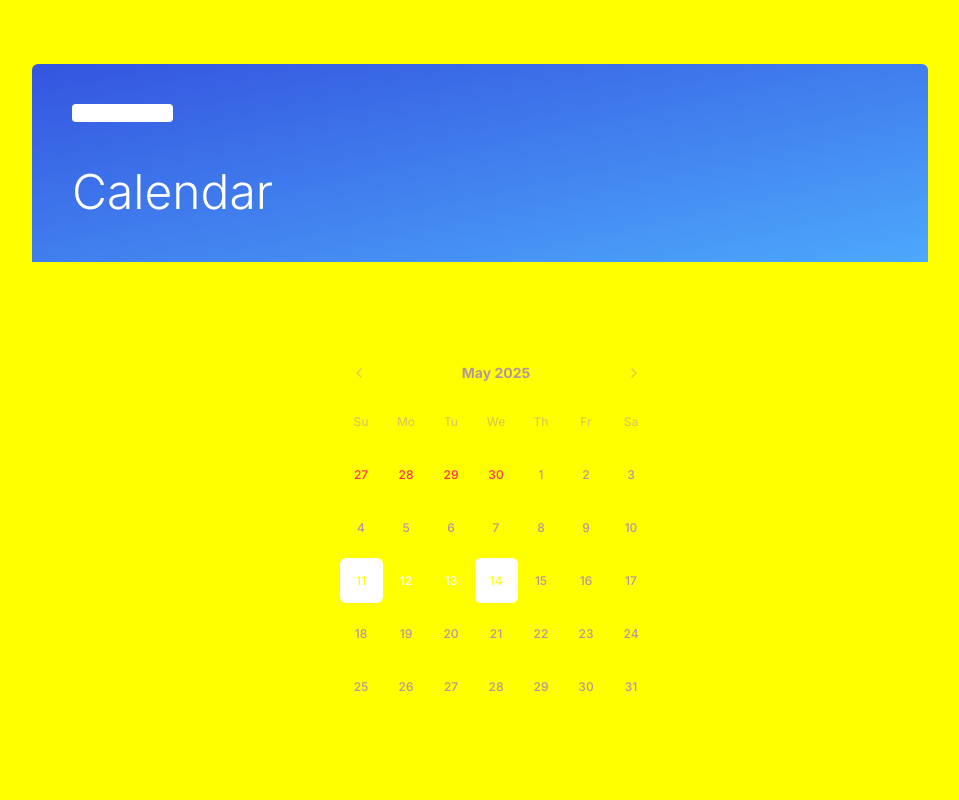
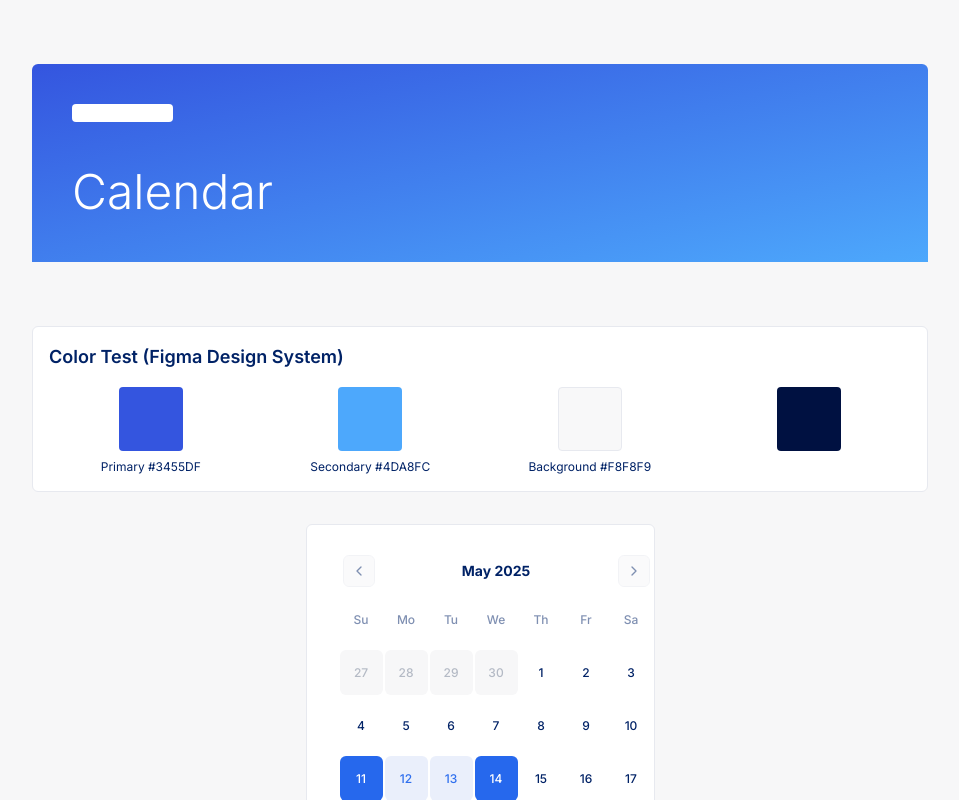
Before and after one commit to sairam-nandikanti/calendar-04-sandbox, a Next.js app: page / in a window 1280 px wide. Shown: the top 800 px of the page, without its empty margins (160-1119 px from the left). Built offline with nearby package versions, Linux system fonts and the light colour scheme.

Commit message:
Fix color values to match Figma design system exactly

```diff
--- a/src/app/globals.css
+++ b/src/app/globals.css
@@ -4,49 +4,49 @@
 
 @layer base {
   :root {
-    /* Figma Design System Colors */
-    --background: 248 248 249; /* #F8F8F9 */
-    --foreground: 0 17 65; /* #001141 */
-    --card: 255 255 255; /* #FFFFFF */
-    --card-foreground: 0 17 65; /* #001141 */
-    --popover: 255 255 255; /* #FFFFFF */
-    --popover-foreground: 0 17 65; /* #001141 */
-    --primary: 52 85 223; /* #3455DF */
-    --primary-foreground: 255 255 255; /* #FFFFFF */
-    --secondary: 234 237 252; /* #EAEDFC */
-    --secondary-foreground: 61 93 224; /* #3D5DE0 */
-    --muted: 177 181 200; /* #B1B5C8 */
-    --muted-foreground: 177 181 200; /* #B1B5C8 */
-    --accent: 234 237 252; /* #EAEDFC */
-    --accent-foreground: 61 93 224; /* #3D5DE0 */
-    --destructive: 239 68 68; /* #EF4444 */
-    --destructive-foreground: 255 255 255; /* #FFFFFF */
-    --border: 229 231 242; /* #E5E7F2 */
-    --input: 229 231 242; /* #E5E7F2 */
-    --ring: 52 85 223; /* #3455DF */
+    /* Figma Design System Colors - Converted to HSL */
+    --background: 240 3% 97%; /* #F8F8F9 */
+    --foreground: 220 100% 20%; /* #001141 */
+    --card: 0 0% 100%; /* #FFFFFF */
+    --card-foreground: 220 100% 20%; /* #001141 */
+    --popover: 0 0% 100%; /* #FFFFFF */
+    --popover-foreground: 220 100% 20%; /* #001141 */
+    --primary: 220 85% 54%; /* #3455DF */
+    --primary-foreground: 0 0% 100%; /* #FFFFFF */
+    --secondary: 220 67% 95%; /* #EAEDFC */
+    --secondary-foreground: 220 85% 56%; /* #3D5DE0 */
+    --muted: 220 13% 74%; /* #B1B5C8 */
+    --muted-foreground: 220 13% 74%; /* #B1B5C8 */
+    --accent: 220 67% 95%; /* #EAEDFC */
+    --accent-foreground: 220 85% 56%; /* #3D5DE0 */
+    --destructive: 0 84% 60%; /* #EF4444 */
+    --destructive-foreground: 0 0% 100%; /* #FFFFFF */
+    --border: 220 20% 92%; /* #E5E7F2 */
+    --input: 220 20% 92%; /* #E5E7F2 */
+    --ring: 220 85% 54%; /* #3455DF */
     --radius: 6px;
   }
 
   .dark {
-    --background: 0 17 65; /* #001141 */
-    --foreground: 255 255 255; /* #FFFFFF */
-    --card: 0 17 65; /* #001141 */
-    --card-foreground: 255 255 255; /* #FFFFFF */
-    --popover: 0 17 65; /* #001141 */
-    --popover-foreground: 255 255 255; /* #FFFFFF */
-    --primary: 255 255 255; /* #FFFFFF */
-    --primary-foreground: 0 17 65; /* #001141 */
-    --secondary: 52 85 223; /* #3455DF */
-    --secondary-foreground: 255 255 255; /* #FFFFFF */
-    --muted: 177 181 200; /* #B1B5C8 */
-    --muted-foreground: 177 181 200; /* #B1B5C8 */
-    --accent: 52 85 223; /* #3455DF */
-    --accent-foreground: 255 255 255; /* #FFFFFF */
-    --destructive: 239 68 68; /* #EF4444 */
-    --destructive-foreground: 255 255 255; /* #FFFFFF */
-    --border: 229 231 242; /* #E5E7F2 */
-    --input: 229 231 242; /* #E5E7F2 */
-    --ring: 52 85 223; /* #3455DF */
+    --background: 220 100% 20%; /* #001141 */
+    --foreground: 0 0% 100%; /* #FFFFFF */
+    --card: 220 100% 20%; /* #001141 */
+    --card-foreground: 0 0% 100%; /* #FFFFFF */
+    --popover: 220 100% 20%; /* #001141 */
+    --popover-foreground: 0 0% 100%; /* #FFFFFF */
+    --primary: 0 0% 100%; /* #FFFFFF */
+    --primary-foreground: 220 100% 20%; /* #001141 */
+    --secondary: 220 85% 54%; /* #3455DF */
+    --secondary-foreground: 0 0% 100%; /* #FFFFFF */
+    --muted: 220 13% 74%; /* #B1B5C8 */
+    --muted-foreground: 220 13% 74%; /* #B1B5C8 */
+    --accent: 220 85% 54%; /* #3455DF */
+    --accent-foreground: 0 0% 100%; /* #FFFFFF */
+    --destructive: 0 84% 60%; /* #EF4444 */
+    --destructive-foreground: 0 0% 100%; /* #FFFFFF */
+    --border: 220 20% 92%; /* #E5E7F2 */
+    --input: 220 20% 92%; /* #E5E7F2 */
+    --ring: 220 85% 54%; /* #3455DF */
   }
 }
 
@@ -74,7 +74,7 @@
 }
 
 .calendar-cell-current {
-  @apply border border-primary text-primary bg-primary text-primary-foreground font-semibold;
+  @apply border border-primary bg-primary text-primary-foreground font-semibold;
 }
 
 .calendar-cell-inactive {
--- a/src/app/page.tsx
+++ b/src/app/page.tsx
@@ -10,6 +10,29 @@ export default function Home() {
             <div className="w-[100.8px] h-[18px] bg-white rounded"></div>
           </div>
           <h1 className="text-5xl font-light leading-tight">Calendar</h1>
+        </div>
+
+        {/* Color test section */}
+        <div className="mb-8 p-4 border border-border rounded-lg bg-card">
+          <h3 className="text-lg font-semibold mb-4">Color Test (Figma Design System)</h3>
+          <div className="grid grid-cols-2 md:grid-cols-4 gap-4">
+            <div className="flex flex-col items-center">
+              <div className="w-16 h-16 bg-[#3455DF] rounded mb-2"></div>
+              <span className="text-xs">Primary #3455DF</span>
+            </div>
+            <div className="flex flex-col items-center">
+              <div className="w-16 h-16 bg-[#4DA8FC] rounded mb-2"></div>
+              <span className="text-xs">Secondary #4DA8FC</span>
+            </div>
+            <div className="flex flex-col items-center">
+              <div className="w-16 h-16 bg-[#F8F8F9] border border-border rounded mb-2"></div>
+              <span className="text-xs">Background #F8F8F9</span>
+            </div>
+            <div className="flex flex-col items-center">
+              <div className="w-16 h-16 bg-[#001141] rounded mb-2"></div>
+              <span className="text-xs text-white">Foreground #001141</span>
+            </div>
+          </div>
         </div>
 
         {/* Calendar component */}
```
